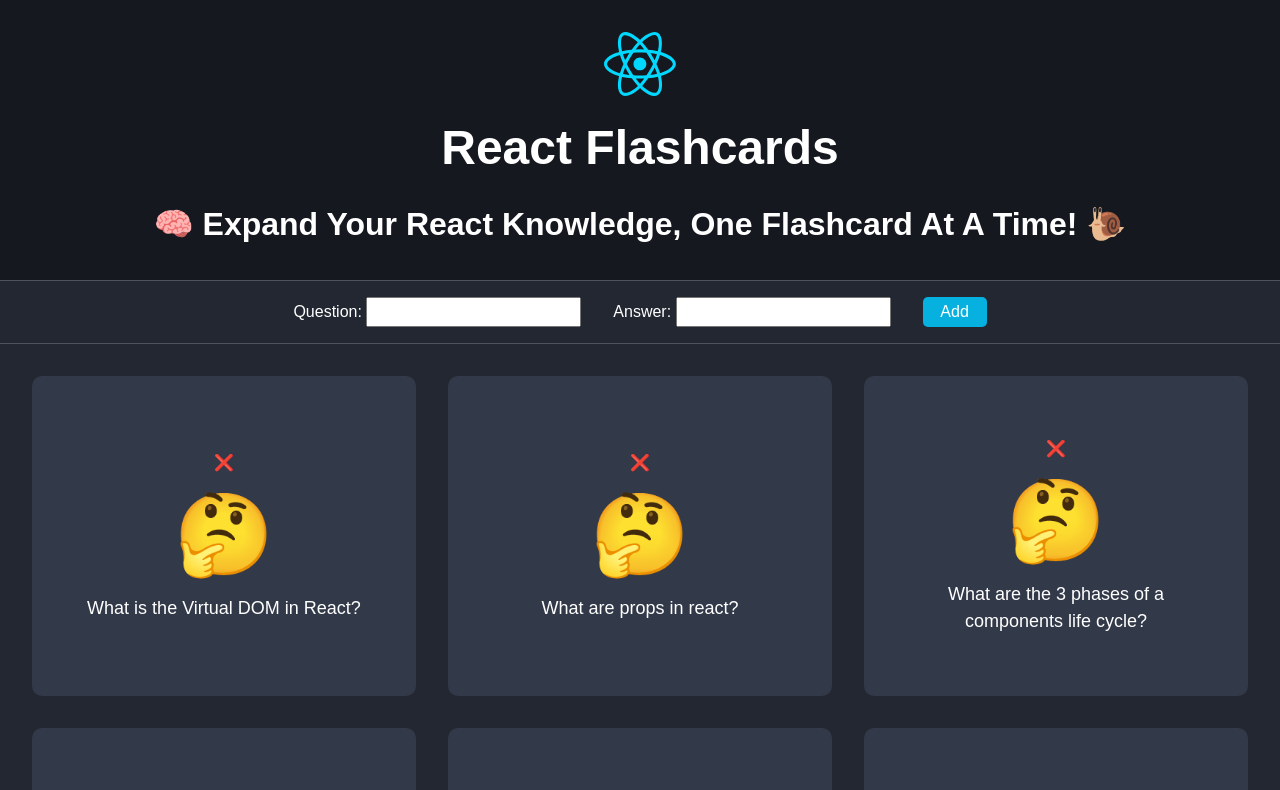
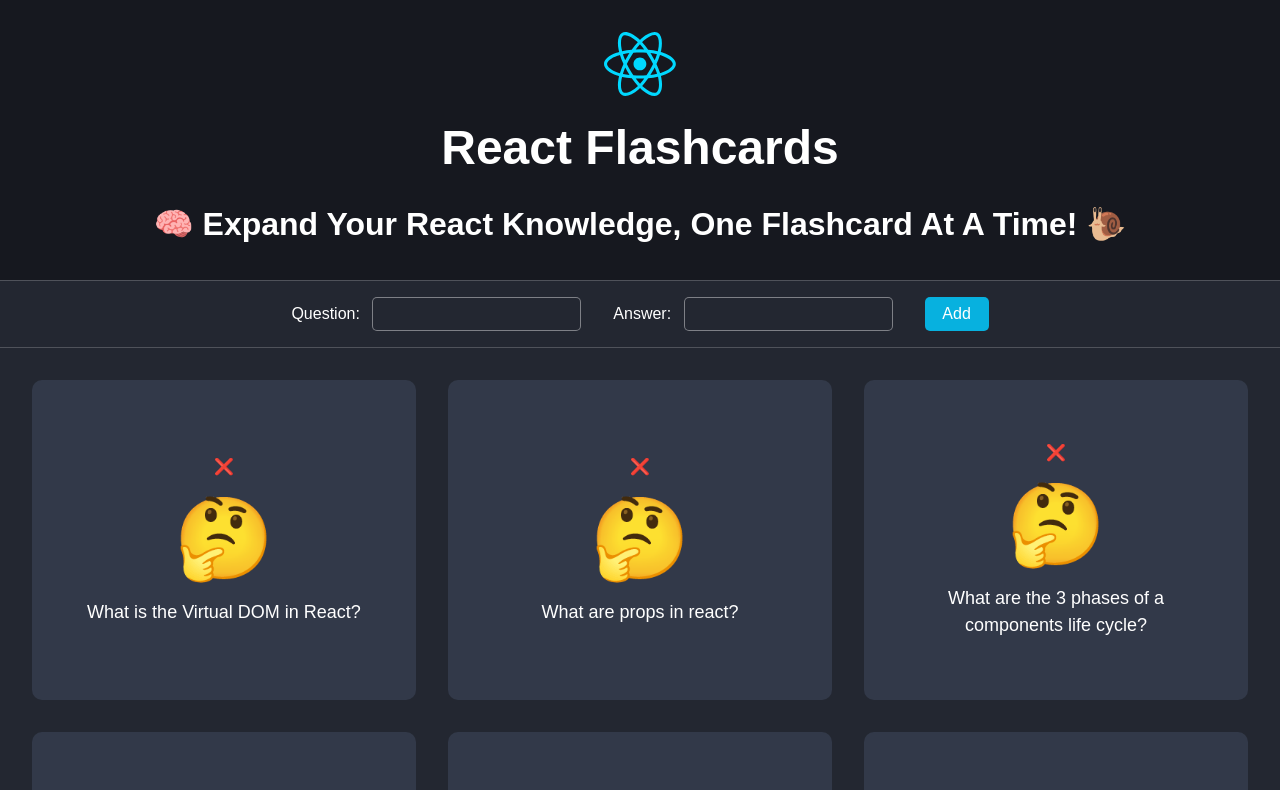
Before and after one commit to jjw9494/React-Flashcard-App, a React (Vite) app in the folder flashcard-app/: page / in a window 1280 px wide. Shown: the top 790 px of the page. Built offline with nearby package versions, Linux system fonts and the light colour scheme.

Commit message:
updated input color

```diff
--- a/flashcard-app/src/Styles/form.css
+++ b/flashcard-app/src/Styles/form.css
@@ -15,6 +15,12 @@
 }
 
 input {
+	all: unset;
+	border: rgba(255, 255, 255, 0.412) 1px solid;
+	border-radius: 5px;
+	height: 2rem;
+	margin-left: 0.5rem;
+	background-color: #232731;
 }
 
 button {
```
